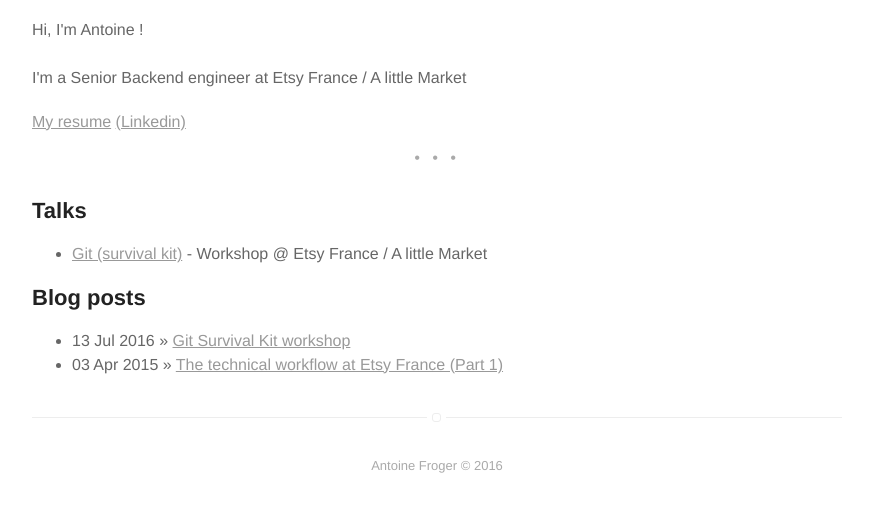
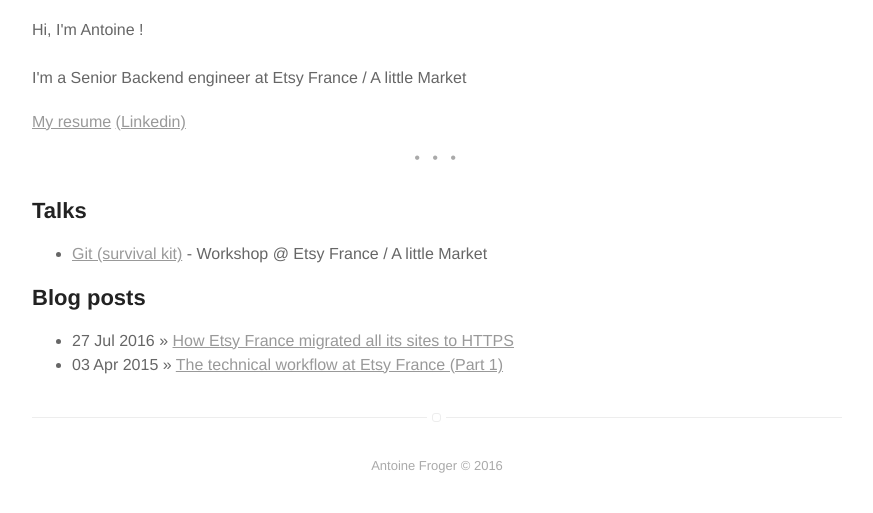
Before and after one commit to antfroger/antfroger.github.io, a Jekyll site: the page built from about.md, in a window 1280 px wide. Shown: the part 557-1070 px from the top of the page, without its empty margins (203-1076 px from the left). Built offline with Jekyll 4.4.1, drawn with Linux system fonts in a browser that asks for light colours.

Commit message:
New blog post

```diff
--- a/_config.yml
+++ b/_config.yml
@@ -47,9 +47,9 @@
 # posts
 blog_posts: [
     {
-        date: "2016/07/13",
-        title: "Git Survival Kit workshop",
-        url: "http://codepaperscissors.com/workshop/2016/07/13/workshop-git-survival-kit/"
+        date: "2016/07/27",
+        title: "How Etsy France migrated all its sites to HTTPS",
+        url: "http://codepaperscissors.com/projects/2016/07/27/https-securise-websites/"
     },
     {
         date: "2015/04/03",
```
